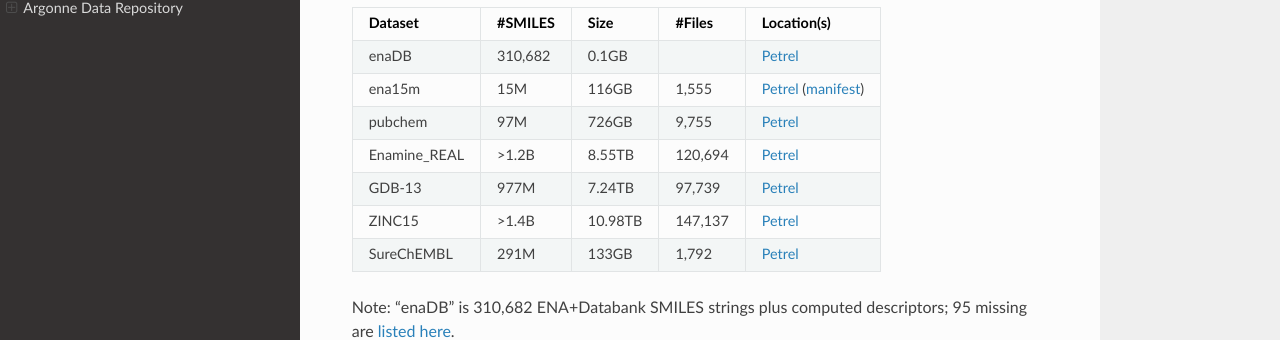
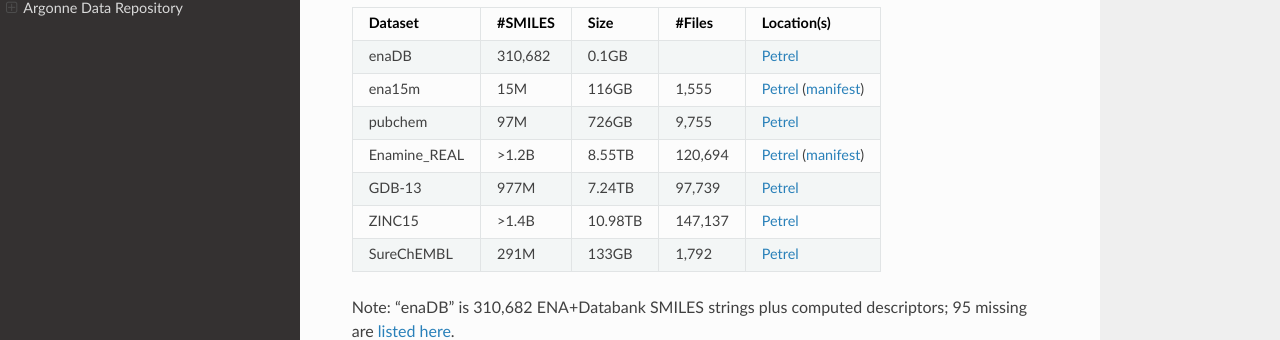
Before and after one commit to 2019-ncovgroup/2019-nCoVdata, a Sphinx documentation site: the page built from docs/index.rst, in a window 1280 px wide and 900 px high, scrolled down 1911 px. Shown: the part 112-452 px from the top of the window. Built offline with Sphinx 7.4.7 and the Read the Docs theme 2.0.0, drawn with Linux system fonts in a browser that asks for light colours.

Commit message:
Adding manifest

```diff
--- a/docs/index.rst
+++ b/docs/index.rst
@@ -78,7 +78,7 @@
 enaDB        310,682  0.1GB                 `Petrel <https://app.globus.org/file-manager?origin_id=a386b552-6086-11ea-9688-0e56c063f437&origin_path=%2Fdata%2Fdescriptors%2Fena15m_descriptors%2F>`_
 ena15m       15M      116GB        1,555    `Petrel <https://app.globus.org/file-manager?origin_id=a386b552-6086-11ea-9688-0e56c063f437&origin_path=%2Fdata%2Fdescriptors%2Fena15m_descriptors%2F>`_ (`manifest <https://app.globus.org/file-manager?origin_id=a386b552-6086-11ea-9688-0e56c063f437&origin_path=%2Fdata%2Fdescriptors%2Fena15m_descriptors%2Fmanifest%2F>`_)
 pubchem      97M      726GB        9,755    `Petrel <https://app.globus.org/file-manager?origin_id=a386b552-6086-11ea-9688-0e56c063f437&origin_path=%2Fdata%2Fdescriptors%2Fpubchem128_descriptors%2F>`_
-Enamine_REAL >1.2B    8.55TB       120,694  `Petrel <https://app.globus.org/file-manager?origin_id=a386b552-6086-11ea-9688-0e56c063f437&origin_path=%2Fdata%2Fdescriptors%2FEnamine_Real_Descriptors%2F>`_
+Enamine_REAL >1.2B    8.55TB       120,694  `Petrel <https://app.globus.org/file-manager?origin_id=a386b552-6086-11ea-9688-0e56c063f437&origin_path=%2Fdata%2Fdescriptors%2FEnamine_Real_Descriptors%2F>`_ (`manifest <https://app.globus.org/file-manager?origin_id=a386b552-6086-11ea-9688-0e56c063f437&origin_path=%2Fdata%2Fdescriptors%2FEnamine_Real_Descriptors%2Fmanifest%2F>`_)
 GDB-13       977M     7.24TB       97,739   `Petrel <https://app.globus.org/file-manager?origin_id=a386b552-6086-11ea-9688-0e56c063f437&origin_path=%2Fdata%2Fdescriptors%2FGDB-13_descriptors%2F>`_
 ZINC15       >1.4B    10.98TB      147,137  `Petrel <https://app.globus.org/file-manager?origin_id=a386b552-6086-11ea-9688-0e56c063f437&origin_path=%2Fdata%2Fdescriptors%2FZinc15_descriptors%2F>`_
 SureChEMBL   291M     133GB        1,792    `Petrel <https://app.globus.org/file-manager?origin_id=a386b552-6086-11ea-9688-0e56c063f437&origin_path=%2Fdata%2Fdescriptors%2FSureChEMBL_descriptors%2F>`_
```
